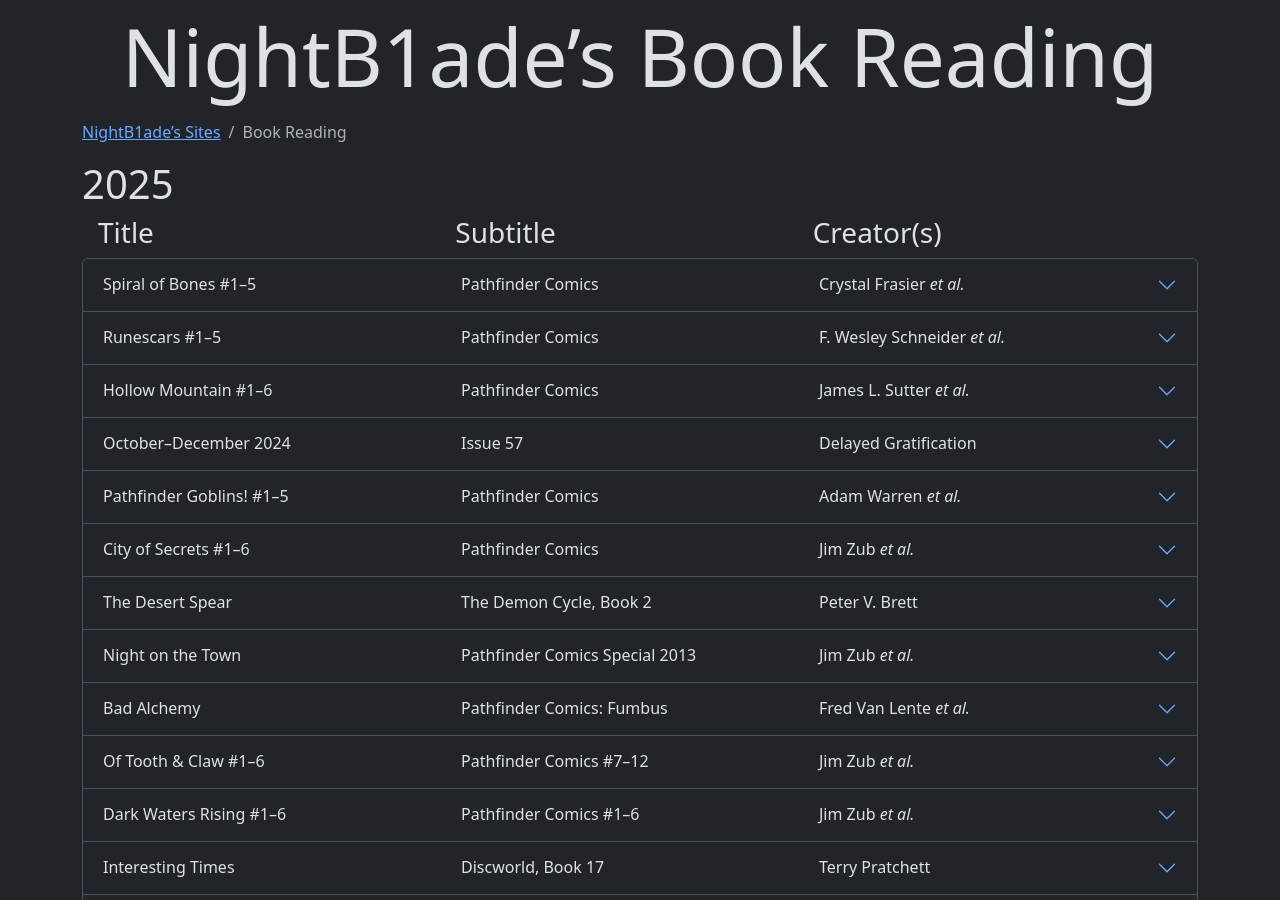
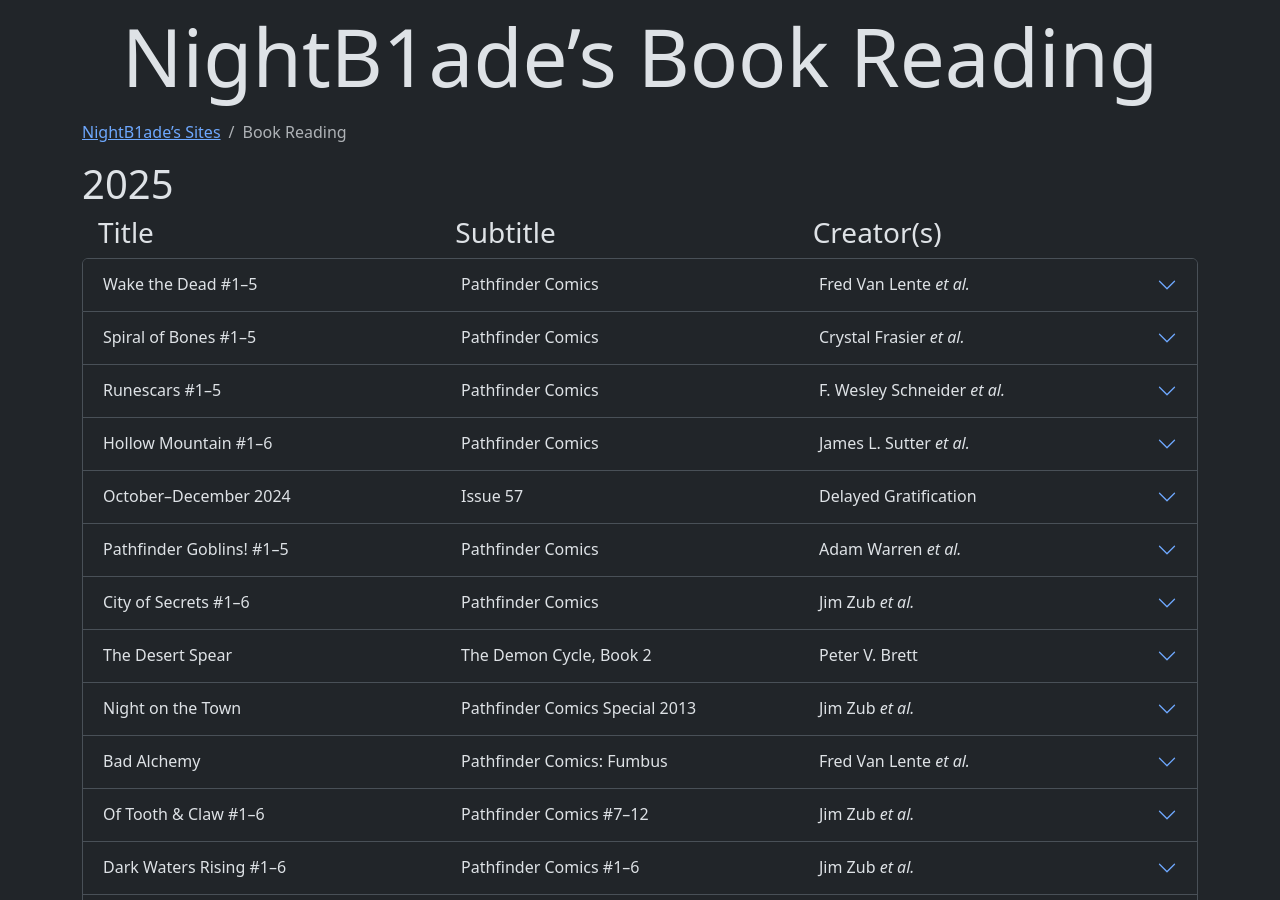
Before and after one commit to NightB1ade/BookReading, a Jekyll site: the page built from index.html, in a window 1280 px wide and 900 px high. Built offline with Jekyll 4.4.1, drawn with Linux system fonts in a browser that asks for light colours.

Commit message:
Pathfinder: Wake the Dead: Add

```diff
--- a/_data/ReadingList.json
+++ b/_data/ReadingList.json
@@ -2538,4 +2538,19 @@
 				, "percentage": 1
 		}]
 	}
+	, {
+		"title": "Wake the Dead #1–5"
+		, "subtitle": "Pathfinder Comics"
+		, "creators": [
+			"Fred Van Lente"
+			, "Eman Casallos"
+			, "Jorge Sutil"
+			, "Tom Napolitano"
+		]
+		, "notes": []
+		, "progress": [{
+				"date": "2025-05-11"
+				, "percentage": 1
+		}]
+	}
 ]
```
